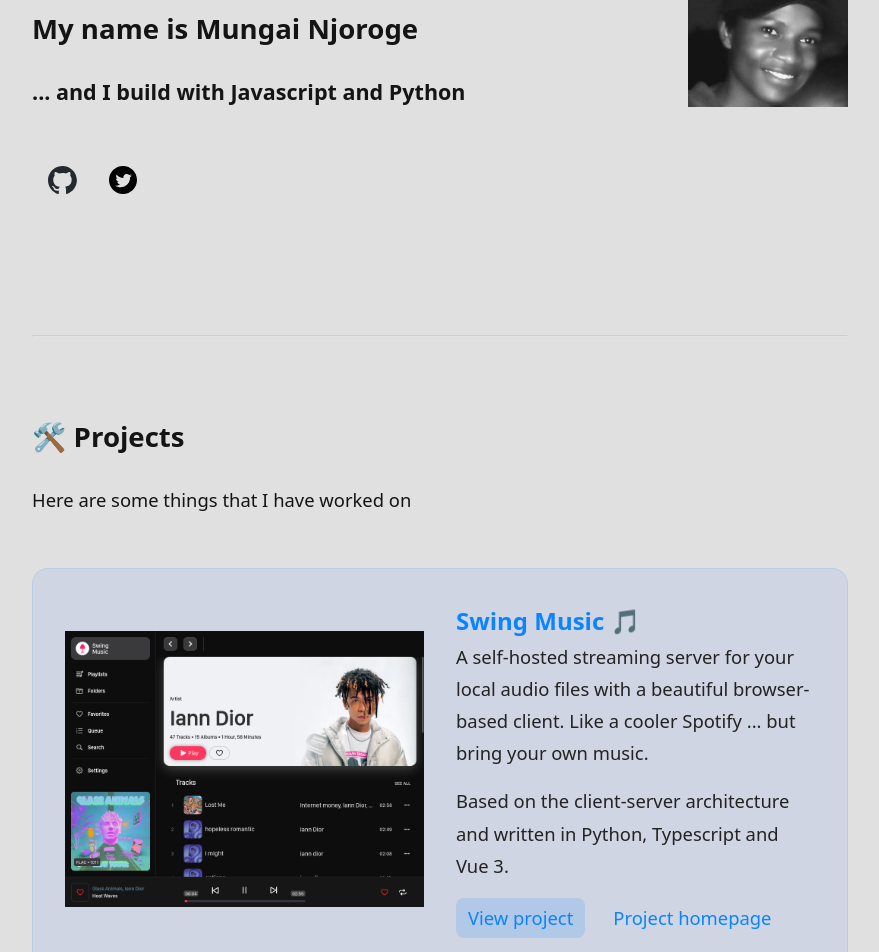
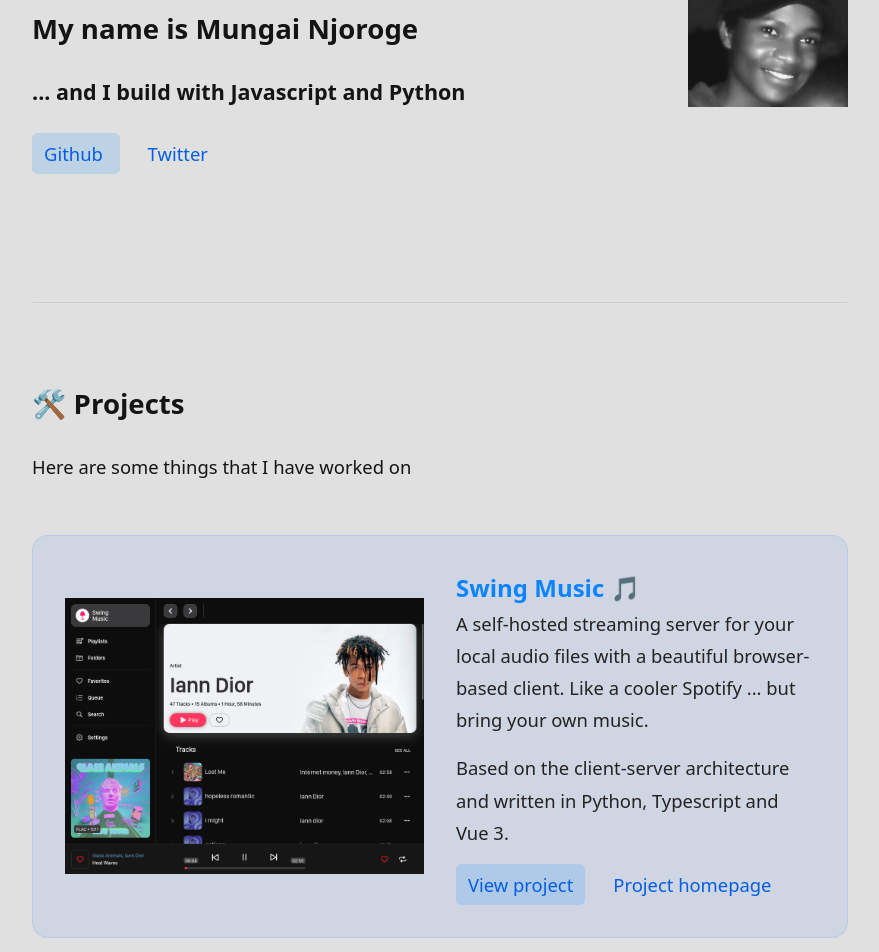
Before and after one commit to cwilvx/portfolio, a Nuxt app: page / in a window 1280 px wide. Shown: the part 240-1192 px from the top of the page, without its empty margins (200-1079 px from the left). Built offline with nearby package versions, Linux system fonts and the light colour scheme.

Commit message:
modularize css

```diff
--- a/components/Foot.vue
+++ b/components/Foot.vue
@@ -4,17 +4,24 @@
     <h2>Contacts</h2>
     <p>
       If you would like to reach out, here's my email adress. I will reply as
-      soon as I can.
+      soon as I see your email.
     </p>
     <h3>
-      📧
-      <a href="mailto:geoffreymungai45@gmail.com">geoffreymungai45@gmail.com</a>
+      <a class="btn" target="_blank" href="mailto:geoffreymungai45@gmail.com"
+        >geoffreymungai45@gmail.com</a
+      >
     </h3>
     <p>You can also check out my Twitter, although I'm not very active</p>
     <h3>
-      <a href="https://twitter.com/@geoffrey45_">🐦 Twitter - @geoffrey45_</a>
+      <a class="btn" target="_blank" href="https://twitter.com/@mu_njoroge"
+        >twitter.com/@mu_njoroge</a
+      >
     </h3>
-    <p>If you want to check out code I've written, check out my Github.</p>
-    <h3><a href="https://github.com/geoffrey45">🛠️ Github - @geoffrey45</a></h3>
+    <p>If you want to check out code I've written, check my Github.</p>
+    <h3>
+      <a class="btn" target="_blank" href="https://github.com/geoffrey45"
+        >github.com/@geoffrey45</a
+      >
+    </h3>
   </div>
 </template>
--- a/components/Projects.vue
+++ b/components/Projects.vue
@@ -19,10 +19,10 @@
           </NuxtLink>
           <p v-for="p in project.description">{{ p }}</p>
           <div class="buttons">
-            <NuxtLink class="project-link" :to="project.pagelink"
+            <NuxtLink class="btn btn-primary" :to="project.pagelink"
               >View project</NuxtLink
             >
-            <NuxtLink target="blank" class="project-link" :to="project.website"
+            <NuxtLink target="blank" class="btn" :to="project.website"
               >Project homepage</NuxtLink
             >
           </div>
@@ -42,7 +42,7 @@ const projects = [
     ],
     image: "/swing.png",
     pagelink: "/swingmusicproject",
-    website: "https://swingmusic.vercel.app"
+    website: "https://swingmusic.vercel.app",
   },
 ];
 </script>
@@ -87,6 +87,7 @@ const projects = [
     justify-content: flex-end;
 
     a {
+      margin-right: 1rem;
       text-decoration: none;
     }
 
@@ -103,29 +104,5 @@ const projects = [
       margin-bottom: 1rem;
     }
   }
-
-  .buttons {
-    display: flex;
-    gap: 1rem;
-
-    & > * {
-      padding: 0 0.75rem;
-
-      &:hover {
-        outline: solid;
-      }
-    }
-  }
-
-  .project-link {
-    border-radius: 0.5rem;
-    border: solid 1px $blue;
-    background-color: rgba(0, 132, 255, 0.144);
-    border: none;
-  }
-
-  .project-link:nth-child(2) {
-    background-color: rgba(0, 132, 255, 0);
-  }
 }
 </style>
--- a/pages/index.vue
+++ b/pages/index.vue
@@ -9,13 +9,16 @@
     </div>
     <img id="avatar" src="/avatar.jpeg" />
     <div class="social-icons">
-      <NuxtLink to="https://github.com/mungai-njoroge">
-        <NuxtImg src="/github.svg"></NuxtImg>
+      <NuxtLink
+        to="https://github.com/mungai-njoroge"
+        target="_blank"
+        class="btn btn-primary"
+      >
+        Github
       </NuxtLink>
-      <NuxtLink to="https://twitter.com/mu_njoroge">
-        <NuxtImg src="/twitter.svg"></NuxtImg>
+      <NuxtLink to="https://twitter.com/mu_njoroge" target="_blank" class="btn">
+        Twitter
       </NuxtLink>
-      <!-- <NuxtLink to="https://github.com/mungai-njoroge"> L </NuxtLink> -->
     </div>
   </div>
   <hr />
@@ -53,14 +56,9 @@ hr {
 
 .social-icons {
   width: 100%;
-  margin-top: 2rem;
 
-  img {
-    height: 1.75rem;
-  }
-
-  & > * {
-    margin: 0 1rem;
+  a {
+    margin-right: 1rem;
   }
 }
 </style>
--- a/pages/swingMusicProject.vue
+++ b/pages/swingMusicProject.vue
@@ -2,11 +2,17 @@
   <div class="swing-project-page">
     <section>
       <h1>Swing music - player and library manager 🎵</h1>
-      <a href="https://swingmusic.vercel.app" target="_blank"
+      <a
+        href="https://swingmusic.vercel.app"
+        target="_blank"
+        class="btn btn-primary"
         >Project homepage</a
       >
       &ThickSpace;
-      <a href="https://github.com/geoffrey45/swingmusic" target="_blank"
+      <a
+        class="btn"
+        href="https://github.com/geoffrey45/swingmusic"
+        target="_blank"
         >View code</a
       >
       <p>
@@ -106,7 +112,7 @@
       designs at Dribbble also helped me improve my UI design skills.
     </p>
     The book
-    <a href="https://www.refactoringui.com/" target="_blank"
+    <a href="https://www.refactoringui.com/" target="_blank" class="btn"
       >"Refactoring UI"</a
     >
     by Adam Wathan & Steve Schoger was a game changer for me. It helped me
@@ -167,21 +173,9 @@
 <style lang="scss">
 .swing-project-page {
   a {
-    margin-right: 1rem;
-    text-decoration: none;
-    padding: 0.5rem;
-    border-radius: 0.35rem;
-
-    &:hover {
-      outline: solid;
-    }
-
     &:nth-child(2) {
-      background-color: rgba(0, 132, 255, 0.158);
-    }
-
-    &:nth-child(3) {
-      background-color: rgba(0, 132, 255, 0);
+      margin-right: 1rem;
+      // background-color: rgba(0, 132, 255, 0.158);
     }
   }
 
--- a/styles/index.scss
+++ b/styles/index.scss
@@ -1,5 +1,6 @@
 body {
-  font-family: system-ui, -apple-system, BlinkMacSystemFont, 'Segoe UI', Roboto, Oxygen, Ubuntu, Cantarell, 'Open Sans', 'Helvetica Neue', sans-serif;
+  font-family: system-ui, -apple-system, BlinkMacSystemFont, "Segoe UI", Roboto,
+    Oxygen, Ubuntu, Cantarell, "Open Sans", "Helvetica Neue", sans-serif;
   color: rgb(20, 20, 20);
   font-size: 1.15rem;
   line-height: 2.5rem;
@@ -10,8 +11,6 @@ body {
 .rounded {
   border-radius: 1rem;
 }
-
-
 
 // ---- VARIABLES ---- //
 $small: 0.5rem;
@@ -47,5 +46,19 @@ $indigo: #5e5ce6;
 $teal: rgb(64, 200, 224);
 
 a {
-  color: $blue;
+  color: $darkblue;
 }
+
+.btn {
+  border-radius: 0.35rem;
+  padding: .5rem .75rem;
+  text-decoration: none;
+
+  &:hover {
+    outline: solid $blue;
+  }
+}
+
+.btn-primary {
+  background-color: rgba(0, 132, 255, 0.158);
+}
```
Also changed, not shown: public/github.svg (deleted), public/twitter.svg (deleted).
